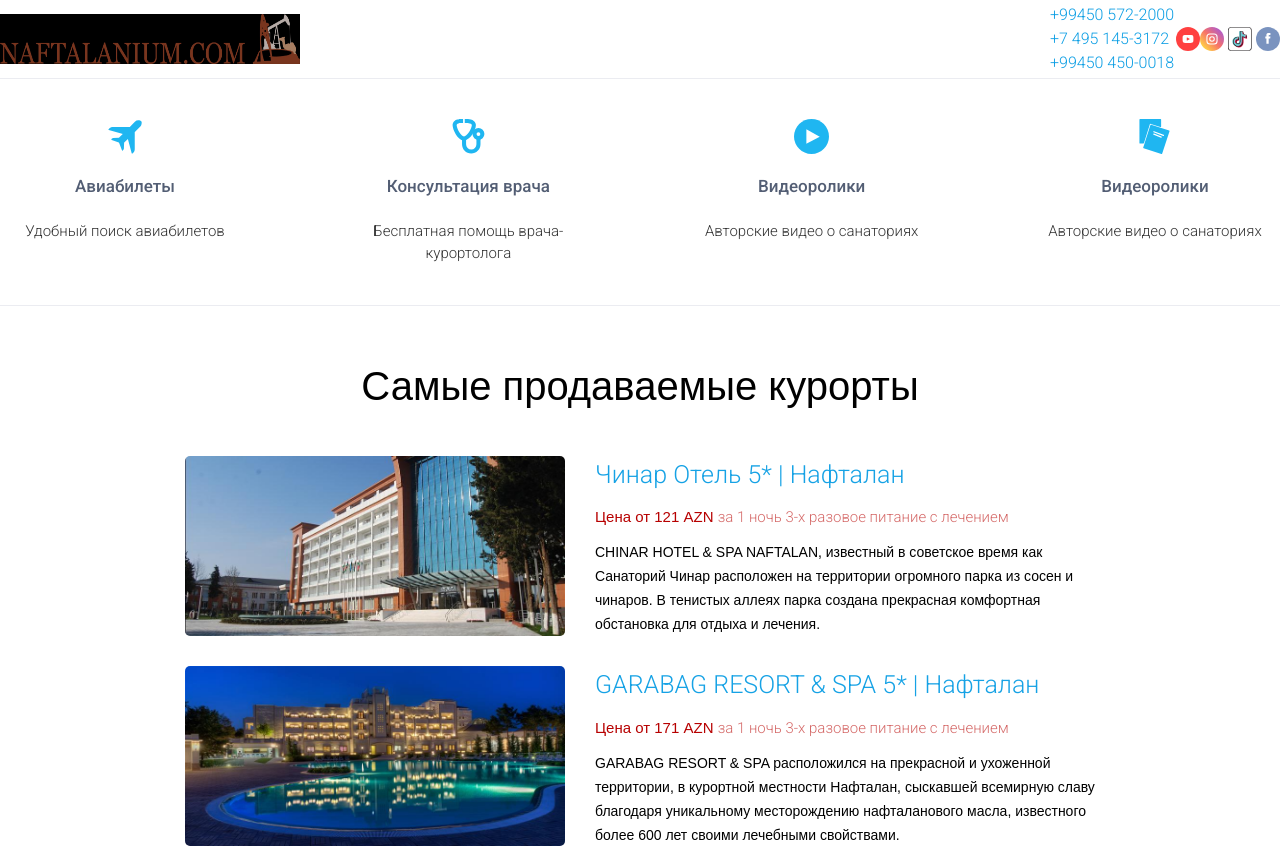
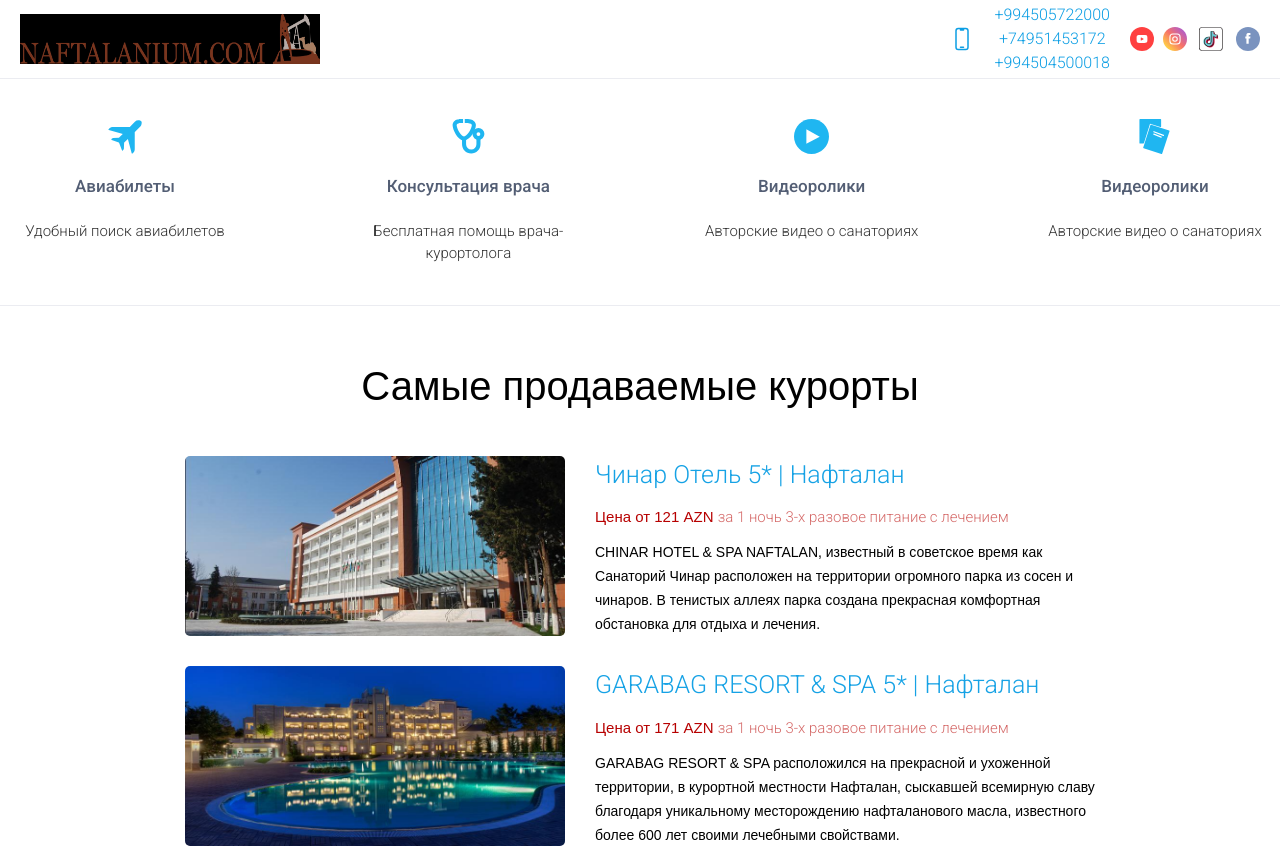
Before and after one commit to AkimbaevTimyr/sanarotium-app, a Vue app: page / in a window 1280 px wide. Shown: the top 848 px of the page. Built offline with nearby package versions, Linux system fonts and the light colour scheme.

Commit message:
change header, add adaptive design to room modal

```diff
--- a/src/assets/main.css
+++ b/src/assets/main.css
@@ -30,6 +30,10 @@
 
 }
 
+.resorts_item:hover .img-container img {
+    transform: scale(1.05)
+}
+
 .link:hover {
     border-bottom: 2px solid #337ab7;
     transition: ease-in;
--- a/src/components/Feedback.vue
+++ b/src/components/Feedback.vue
@@ -92,7 +92,7 @@
           </div>
         </div>
         <div class="references_button">
-          Показать все отзывы о компании
+          <router-link to="/reviews" class="overlay">Показать все отзывы о компании</router-link>
         </div>
       </div>
     </div>
@@ -285,6 +285,7 @@
   }
   .references_items {
     display: block;
+    margin-bottom: 30px;
   }
   .references_item {
     margin-bottom: 20px;
--- a/src/components/Header.vue
+++ b/src/components/Header.vue
@@ -1,6 +1,14 @@
 <script>
 export default {
-  name: "Header"
+  name: "Header",
+  data() {
+    const phoneNumbers = [
+        '+994505722000', '+74951453172', '+994504500018'
+    ]
+    return {
+      phoneNumbers
+    }
+  }
 }
 </script>
 
@@ -12,21 +20,18 @@
       </div>
       <div class="header_social">
         <div class="header_number">
-<!--          <svg xmlns="http://www.w3.org/2000/svg" fill="none" viewBox="0 0 24 24" stroke-width="1.5" stroke="currentColor" class="w-6 h-6">-->
-<!--            <path stroke-linecap="round" stroke-linejoin="round" d="M10.5 1.5H8.25A2.25 2.25 0 0 0 6 3.75v16.5a2.25 2.25 0 0 0 2.25 2.25h7.5A2.25 2.25 0 0 0 18 20.25V3.75a2.25 2.25 0 0 0-2.25-2.25H13.5m-3 0V3h3V1.5m-3 0h3m-3 18.75h3" />-->
-<!--          </svg>-->
+          <div class="phone-logo">
+            <svg width="24"  height="24" xmlns="http://www.w3.org/2000/svg" fill="none" viewBox="0 0 24 24" stroke-width="1.5" stroke="currentColor" class="w-6 h-6">
+              <path stroke-linecap="round" stroke-linejoin="round" d="M10.5 1.5H8.25A2.25 2.25 0 0 0 6 3.75v16.5a2.25 2.25 0 0 0 2.25 2.25h7.5A2.25 2.25 0 0 0 18 20.25V3.75a2.25 2.25 0 0 0-2.25-2.25H13.5m-3 0V3h3V1.5m-3 0h3m-3 18.75h3" />
+            </svg>
+          </div>
           <div class="phone-numbers">
-            <a href="tel:+994505722000">
-              +99450 572-2000
-            </a>
-            <a href="tel:+74951453172">
-              +7 495 145-3172
-            </a>
-            <a href="tel:+994504500018">
-              +99450 450-0018
+            <a v-for="number in phoneNumbers" :href="`tel:${number}`" class="phone-number">
+              {{ number }} <br>
             </a>
           </div>
         </div>
+        <div class="socials_item_img_container">
           <div class="socials_item_img">
             <a href="https://youtube.com/@naftalanium?si=sdq30EEqjmQy5rK2" target="_blank">
               <svg id="youtube-colored" viewBox="0 0 60 60" width="24" height="24">
@@ -68,14 +73,7 @@
               </svg>
             </a>
           </div>
-        <a>
-          <span class="[&>svg]:h-7 [&>svg]:w-7 [&>svg]:fill-[#ff0000]">
-            <svg xmlns="http://www.w3.org/2000/svg" viewBox="0 0 576 512">
-              <path
-                  d="M549.7 124.1c-6.3-23.7-24.8-42.3-48.3-48.6C458.8 64 288 64 288 64S117.2 64 74.6 75.5c-23.5 6.3-42 24.9-48.3 48.6-11.4 42.9-11.4 132.3-11.4 132.3s0 89.4 11.4 132.3c6.3 23.7 24.8 41.5 48.3 47.8C117.2 448 288 448 288 448s170.8 0 213.4-11.5c23.5-6.3 42-24.2 48.3-47.8 11.4-42.9 11.4-132.3 11.4-132.3s0-89.4-11.4-132.3zm-317.5 213.5V175.2l142.7 81.2-142.7 81.2z" />
-            </svg>
-          </span>
-        </a>
+        </div>
       </div>
     </div>
   </div>
@@ -97,6 +95,10 @@
   width: 50px;
 }
 
+.phone-logo {
+  margin-right: 20px;
+}
+
 .header_logo img {
   min-width: 300px;
   width: 300px;
@@ -107,12 +109,13 @@
   display: flex;
   justify-content: space-between;
   align-items: center;
-  width: 230px;
+  width: auto;
 }
 
 .header_number {
   display: flex;
   color: #0C9EE4;
+  align-items: center;
 }
 
 .header_wrapper {
@@ -127,7 +130,29 @@
   align-items: center;
 }
 
-@media (max-width: 535px) {
+.socials_item_img_container {
+  display: flex;
+  align-items: center;
+  width: 130px;
+  justify-content: space-between;
+}
+
+.phone-numbers {
+  margin-right: 20px;
+  text-align: center;
+}
+
+.phone-number:hover {
+  color: black;
+}
+
+@media (max-width: 1300px) {
+  .header_wrapper {
+    padding: 0 20px;
+  }
+}
+
+@media (max-width: 650px) {
   .header_logo {
     width: auto;
   }
--- a/src/components/Resorts/Resorts.vue
+++ b/src/components/Resorts/Resorts.vue
@@ -26,7 +26,7 @@
           :desc="'CHINAR HOTEL & SPA NAFTALAN, известный в советское время как Санаторий Чинар расположен на территории огромного парка из сосен и чинаров. В тенистых аллеях парка создана прекрасная комфортная обстановка для отдыха и лечения.'"
       >
         <template v-slot:img>
-          <a  href="sanatorium/Чинар/1">
+          <a class="img-container" href="sanatorium/Чинар/1">
             <img src="../../assets/sanatoriums/sanatorium-img.jpeg" class="resort_img" alt="resort"/>
           </a>
         </template>
@@ -38,7 +38,7 @@
           :desc="'GARABAG RESORT & SPA расположился на прекрасной и ухоженной территории, в курортной местности Нафталан, сыскавшей всемирную славу благодаря уникальному месторождению нафталанового масла, известного более 600 лет своими лечебными свойствами.'"
       >
         <template v-slot:img>
-          <a href="sanatorium/GARABAG%20RESORT%20&%20SPA/4">
+          <a class="img-container" href="sanatorium/GARABAG%20RESORT%20&%20SPA/4">
             <img src="../../assets/sanatoriums/garabag.jpeg" class="resort_img" alt="resort"/>
           </a>
         </template>
@@ -50,7 +50,7 @@
           :desc="'Санаторий Нафталан был открыт в мае 2005 года. Это первое частное лечебное учреждение, открытое на курорте Нафталан в Азербайджане. Функционирует и принимает на лечение всех желающих круглый год. '"
       >
         <template v-slot:img>
-          <a href="sanatorium/НАФТАЛАН/2">
+          <a class="img-container" href="sanatorium/НАФТАЛАН/2">
             <img src="../../assets/sanatoriums/naftalan.jpeg" class="resort_img" alt="resort"/>
           </a>
         </template>
@@ -112,6 +112,15 @@
     margin-bottom: 40px;
   }
 
+  .img-container {
+    overflow: hidden;
+    height: 100%;
+  }
+
+  .img-container img {
+    transition: transform 0.3s ease
+  }
+
   @media (max-width: 940px) {
     .resorts_items {
       padding: 30px;
--- a/src/components/Sanatorium/Rooms.vue
+++ b/src/components/Sanatorium/Rooms.vue
@@ -157,7 +157,7 @@
             </div>
           </div>
         </div>
-        <div>
+        <div class="modal-button-container">
           <button @click="closeModal" class="modal_button">
             <svg id="cross-thin-white" width="25px" height="25px">
               <svg id="cross-thin-base" viewBox="0 0 40 40" fill="#333333">
@@ -361,6 +361,21 @@
     z-index: 1001; /* Убедитесь, что модальное окно находится выше фона */
 }
 
+@media (max-width: 935px) {
+  .modal-window {
+    max-height: 660px;
+    overflow: auto;
+  }
+  .room-modal-card {
+    flex-direction: column;
+    align-items: center;
+  }
+  .modal-button-container {
+    position: absolute;
+    right: 60px;
+  }
+}
+
 @media (max-width: 767px) {
   .rooms-button-btn span {
     font-size: 20px;
--- /dev/null
+++ b/src/pages/Reviews.vue
@@ -0,0 +1,27 @@
+<script>
+import Header from "@/components/Header.vue";
+import Reviews from "@/components/Reviews.vue";
+import Footer from "@/components/Footer.vue";
+
+export default {
+  name: "Reviews",
+  components: {
+    Footer,
+    Header,
+    ReviewsBlock: Reviews
+  },
+}
+</script>
+
+<template>
+  <div>
+    <Header />
+    <ReviewsBlock />
+    <Footer />
+  </div>
+
+</template>
+
+<style scoped>
+
+</style>
--- a/src/pages/Sanatorium.vue
+++ b/src/pages/Sanatorium.vue
@@ -6,7 +6,7 @@
 import Service from "@/components/Sanatorium/Service.vue";
 import Gallery from "@/components/Sanatorium/Gallery.vue";
 import Rooms from "@/components/Sanatorium/Rooms.vue";
-import Reviews from "@/components/Sanatorium/Reviews.vue";
+import Reviews from "@/components/Reviews.vue";
 import {sanatoriums} from "@/data/sanatoriums.js";
 import {rooms} from "@/data/rooms.js";
 
--- a/src/pages/Sanatoriums.vue
+++ b/src/pages/Sanatoriums.vue
@@ -2,7 +2,7 @@
 import Header from "@/components/Header.vue";
 import Footer from "@/components/Footer.vue";
 import {sanatoriums} from "@/data/sanatoriums.js";
-import Reviews from "@/components/Sanatorium/Reviews.vue";
+import Reviews from "@/components/Reviews.vue";
 import Feedback from "@/components/Feedback.vue";
 
 export default {
@@ -84,6 +84,7 @@
   min-height: 430px;
   width: 100%;
   border: 1px solid #D5D9E1;
+  padding-bottom: 20px;
   padding-bottom: 20px;
   cursor: pointer;
   margin: 0px 15px 20px 0px;
--- a/src/router/index.js
+++ b/src/router/index.js
@@ -2,6 +2,7 @@
 import Main from "@/pages/Main.vue";
 import Sanatorium from "@/pages/Sanatorium.vue";
 import Sanatoriums from "@/pages/Sanatoriums.vue";
+import Reviews from "@/pages/Reviews.vue";
 
 const routes = [
     {
@@ -18,13 +19,20 @@
         path: '/sanatoriums',
         name: 'sanatoriums',
         component: Sanatoriums
+    },
+    {
+        path: '/reviews',
+        name: 'reviews',
+        component: Reviews
     }
 ]
-
 
 const router = createRouter({
     history: createWebHistory(),
     routes,
+    scrollBehavior(to, from) {
+        return { top: 0 }
+    },
 })
 
 export default router
```
Also changed, not shown: src/components/Reviews.vue (renamed from src/components/Sanatorium/Reviews.vue). Lines whose indentation alone changed are shown as unchanged.
